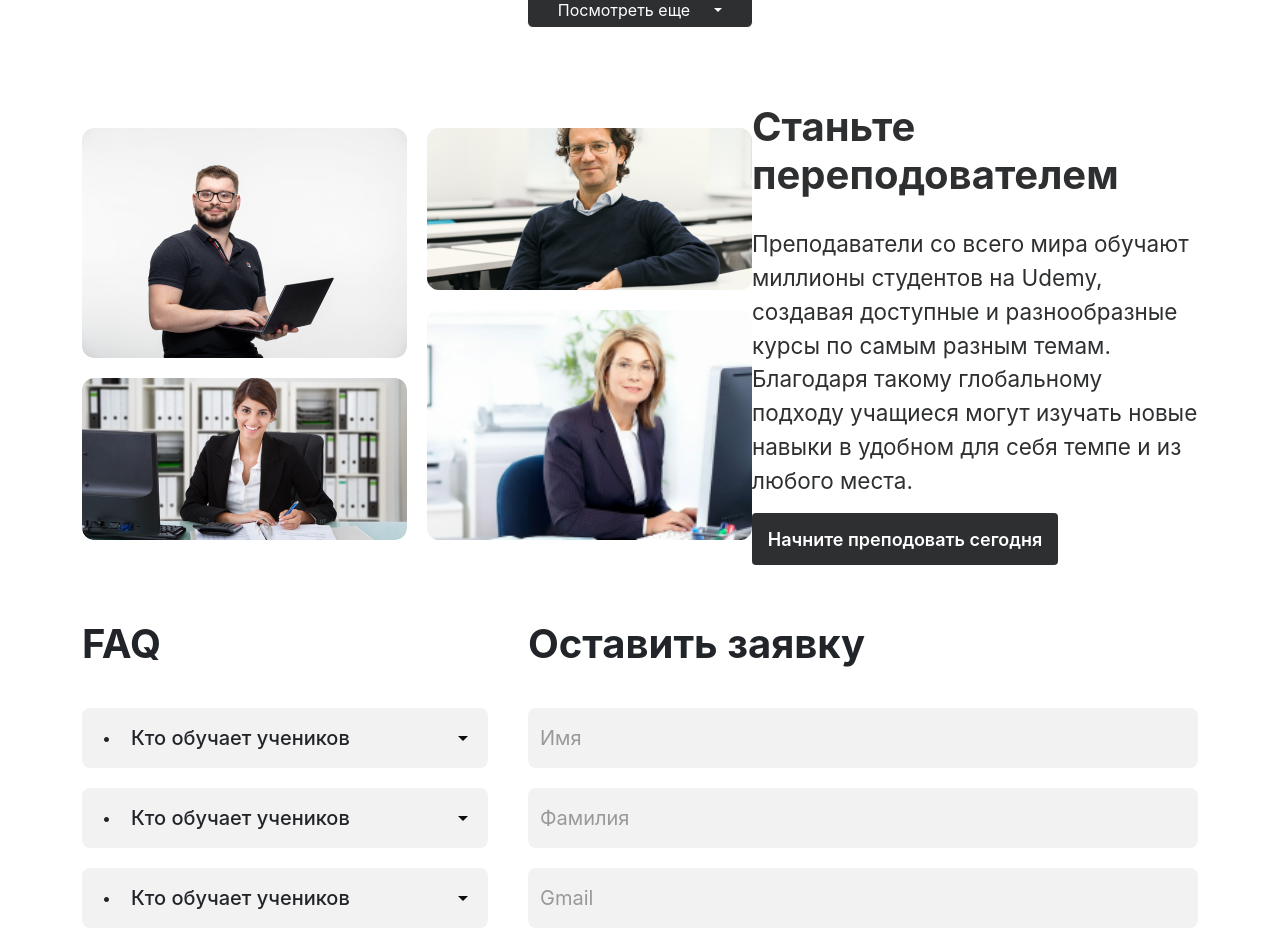
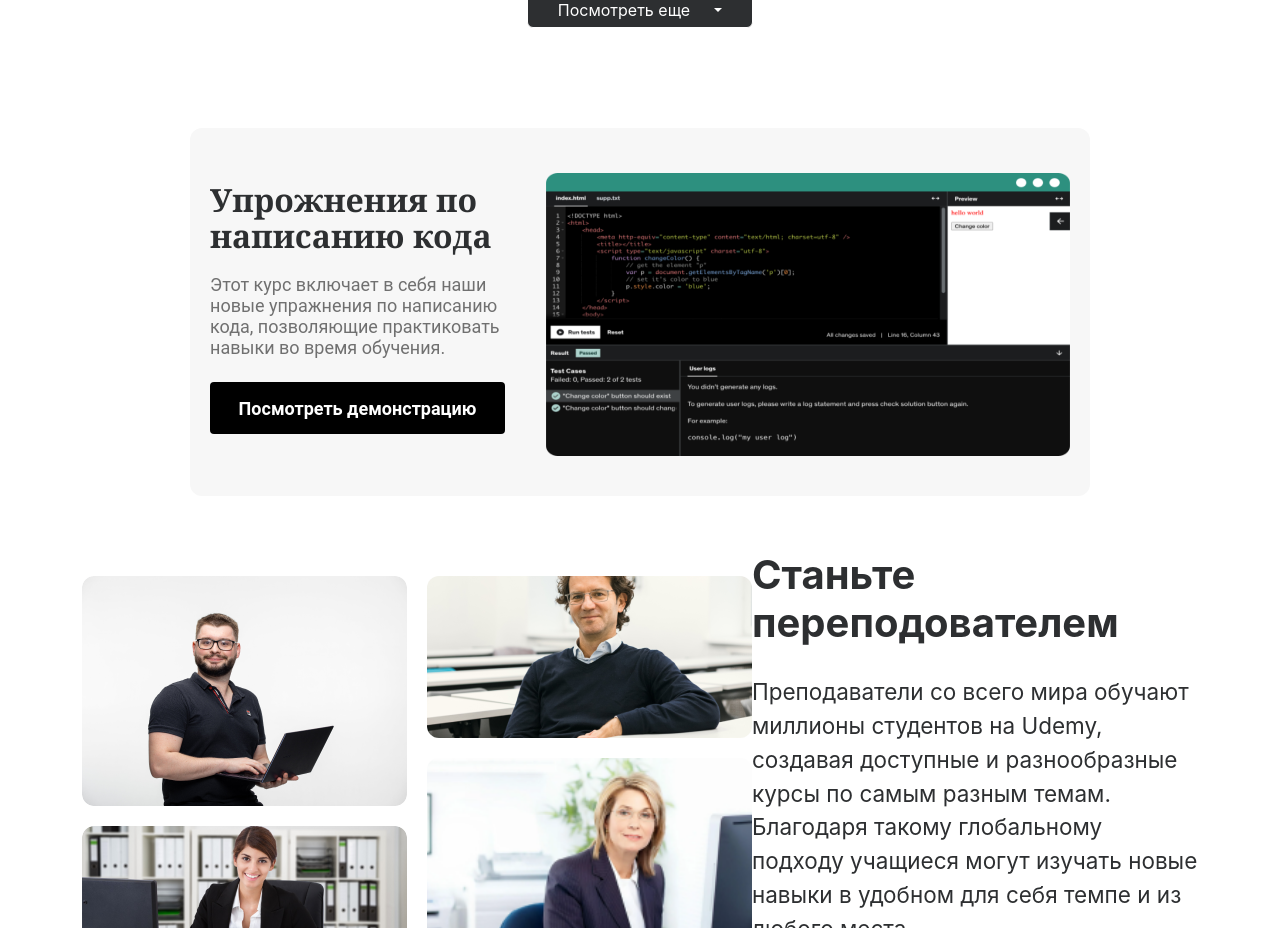
Before and after one commit to okurmenpro/bilim-ordo-frontend, a React (Create React App) app: page / in a window 1280 px wide. Shown: the part 2120-3048 px from the top of the page. Built offline with nearby package versions, Linux system fonts and the light colour scheme.

Commit message:
адаптация

```diff
--- a/src/components/HomePage/index.jsx
+++ b/src/components/HomePage/index.jsx
@@ -6,9 +6,10 @@ import Courses from "../courses"
 import Companystatistics from "../Companystatistics"
 import CardContainer from '../CardContainer'
 import Card from "../Card";
-import PopularCategories from '../popularCategories';
+import PopularCategories from '../PopularCategories';
 import InfoSection from "../InfoSection";
 import TeachSection from "../TeachSection";
+import Programmingexercises from "../Programmingexercises"
 
 
 function HomePage() {
@@ -21,6 +22,7 @@ function HomePage() {
         <Card />
       </CardContainer>
       <PopularCategories />
+      <Programmingexercises />
       <TeachSection />
       <InfoSection />
     </div>
--- /dev/null
+++ b/src/components/Programmingexercises/Programmingexercises.css
@@ -0,0 +1,81 @@
+.Programming-Exercises {
+    width: 900px;
+height: 368px;
+border-radius: 12px;
+margin:  0 auto;
+
+background: rgb(247, 247, 247);
+display: flex;
+gap: 41px;
+}
+.Programming-Exercises img{
+    width: 524px;
+height: 328px;
+padding-top: 45px;
+}
+.Exercises{
+    width: 295px;
+height: 260px;
+margin-left: 20px;
+margin-top: 54px;
+}
+.Exercises h2{
+color: rgb(45, 47, 49);
+font-family: Georgia;
+font-size: 32px;
+font-weight: 700;
+line-height: 36px;
+letter-spacing: 0%;
+text-align: left;
+}
+.Exercises p{
+    color: rgb(112, 112, 112);
+font-family: Roboto;
+font-size: 18px;
+font-weight: 400;
+line-height: 21px;
+letter-spacing: 0%;
+text-align: left;
+}
+.Exercises button{
+    width: 295px;
+height: 52px;
+border-radius: 4px;
+
+background: rgb(0, 0, 0);
+
+color: rgb(255, 255, 255);
+font-family: Roboto;
+font-size: 18px;
+font-weight: 600;
+line-height: 140%;
+letter-spacing: 0%;
+text-align: left;
+
+display: flex;
+justify-content: center;
+align-items: center;
+border: none;
+margin-top: 24px;
+}
+
+@media (max-width: 600px) {
+    .Programming-Exercises {
+        flex-direction: column;
+        align-items: center;
+        width: 400px;
+        height:468px;
+        padding-top: 90px;
+    }
+
+    .Programming-Exercises img {
+        width: 424px;
+height: 278px;
+        margin-top: -600px;
+    }
+
+    .Exercises {
+        margin-left: 0;
+        margin-top: 90px;
+    }
+}
--- /dev/null
+++ b/src/components/Programmingexercises/index.jsx
@@ -0,0 +1,25 @@
+import React from 'react'
+import "./Programmingexercises.css"
+import Programmingimg from "../../assets/images/Programmingimg.png"
+
+function Programmingexercises() {
+  return (
+    <div>
+      <div className='Programming-Exercises'>
+        <div className='Exercises'>
+          <h2>Упрожнения по
+          написанию кода</h2>
+          <p>Этот курс включает в себя наши
+новые упражнения по написанию
+кода, позволяющие практиковать
+навыки во время обучения.</p>
+          <button>Посмотреть демонстрацию</button>
+        </div>
+        <img src={Programmingimg} alt="" />
+      </div>
+
+    </div>
+  )
+}
+
+export default Programmingexercises
--- a/src/pages/Course.jsx
+++ b/src/pages/Course.jsx
@@ -1,6 +1,6 @@
 import React from "react";
 import MaterialCourse from "../components/MaterialCourse";
-import BannerCourse from "../components/bannerCourse";
+import BannerCourse from "../components/BannerCourse";
 import Sidebar from "../components/Sidebar";
 import Reviews from "../components/Reviews";
 import TeacherProfile from "../components/TeacherProfile";
```
Also changed, not shown: src/assets/images/Programmingimg.png (added).
